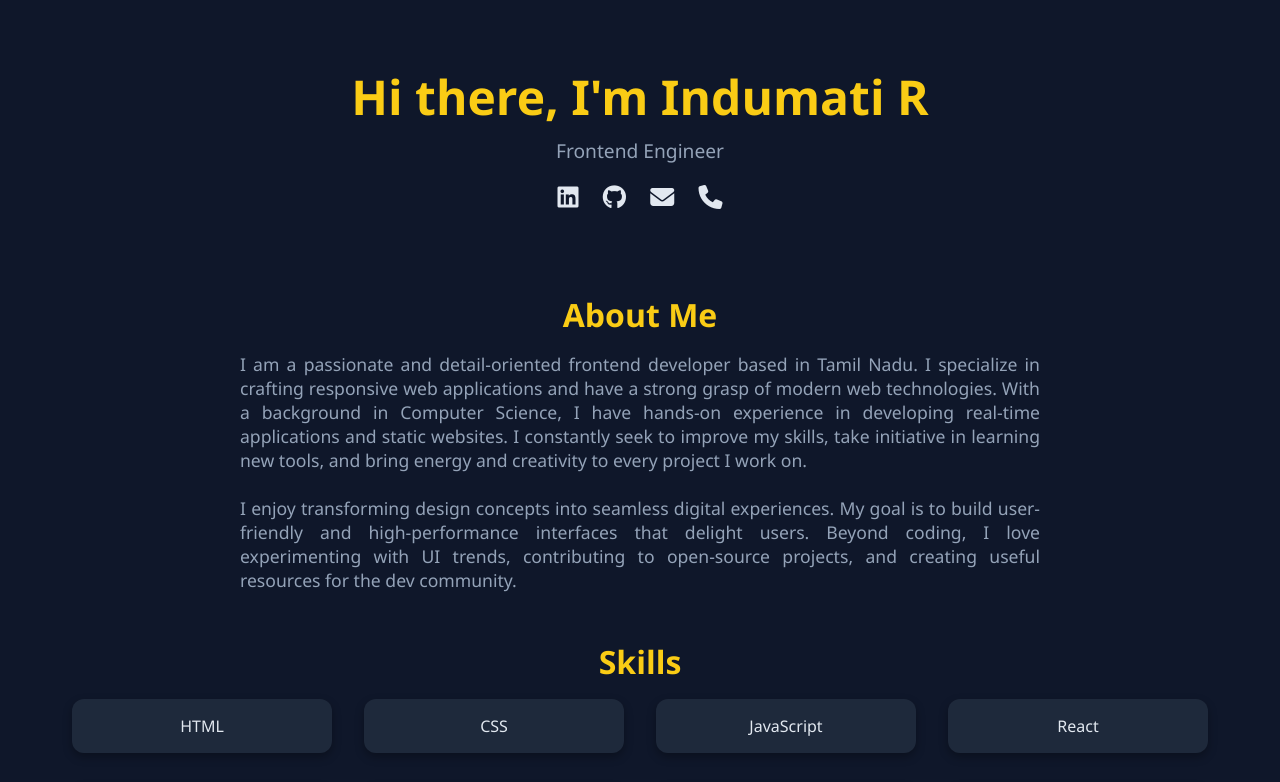
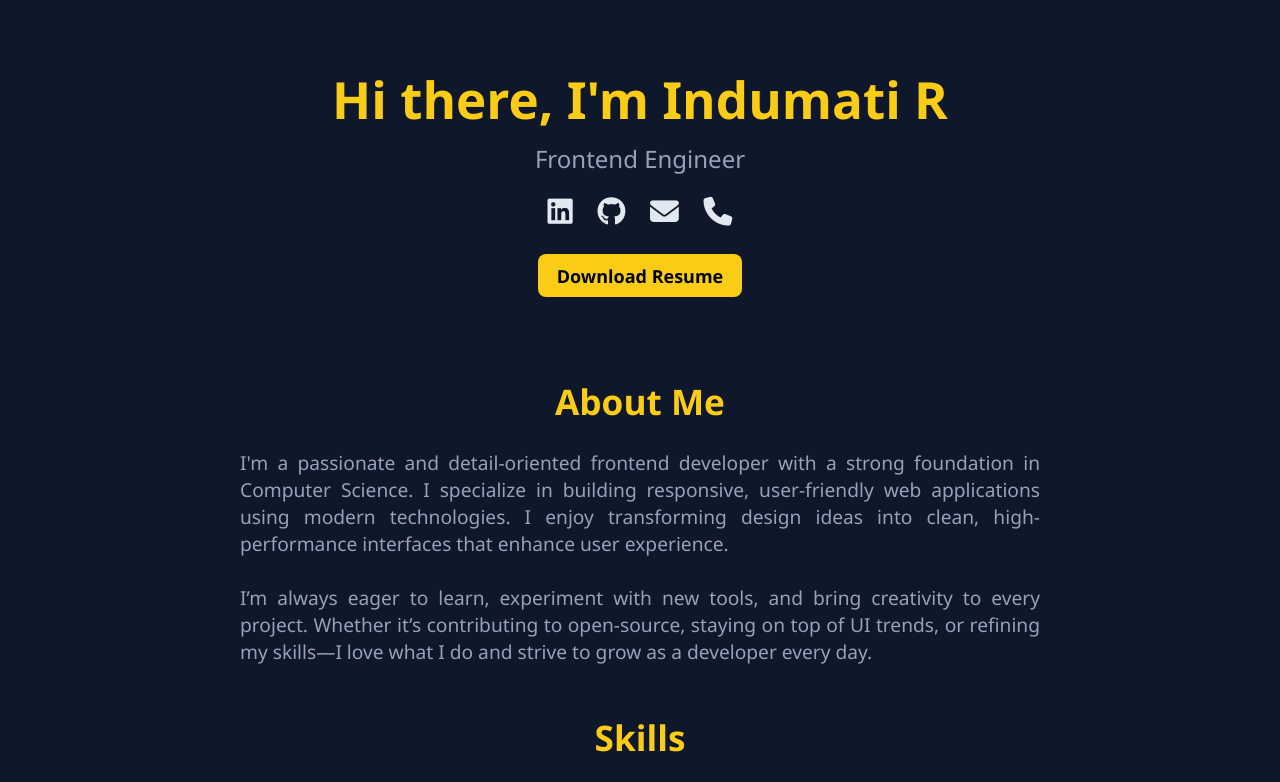
Before and after one commit to Indumati-K-Raja/indumati-portfolio, a plain HTML site: page index.html in a window 1280 px wide. Shown: the top 782 px of the page. Drawn offline with Linux system fonts and the light colour scheme.

Commit message:
added: resume

```diff
--- a/Styles/style.css
+++ b/Styles/style.css
@@ -1,4 +1,3 @@
-
 :root {
   --accent: #facc15;
   --bg: #0f172a;
@@ -18,6 +17,7 @@
   font-family: 'Segoe UI', sans-serif;
   background-color: var(--bg);
   color: var(--text);
+  font-size: 18px;
 }
 
 .container {
@@ -32,25 +32,49 @@
 }
 
 header h1 {
-      font-size: 3rem;
+  font-size: 3.2rem;
   color: var(--accent);
+  margin-bottom: 0.5rem;
 }
 
 header p {
-      font-size: 1.2rem;
+  font-size: 1.5rem;
   color: var(--muted);
-      margin: 0.5rem 0 1rem;
+  margin-bottom: 1rem;
+}
+
+.icons {
+  margin-bottom: 1rem;
 }
 
 .icons a {
   margin: 0 10px;
   color: var(--text);
-      font-size: 1.5rem;
+  font-size: 1.8rem;
   transition: color 0.3s;
 }
 
 .icons a:hover {
   color: var(--accent);
+}
+
+.resume-download {
+  margin-top: 1.5rem;
+}
+
+.resume-download a {
+  display: inline-block;
+  background-color: var(--accent);
+  color: #000;
+  padding: 0.6rem 1.2rem;
+  border-radius: 8px;
+  text-decoration: none;
+  font-weight: bold;
+  transition: background-color 0.3s;
+}
+
+.resume-download a:hover {
+  background-color: #eab308;
 }
 
 section {
@@ -59,8 +83,8 @@
 
 section h2 {
   color: var(--accent);
-      font-size: 2rem;
-      margin-bottom: 1rem;
+  font-size: 2.2rem;
+  margin-bottom: 1.5rem;
   text-align: center;
 }
 
@@ -74,7 +98,7 @@
   margin: auto;
   text-align: justify;
   color: var(--muted);
-      font-size: 1.1rem;
+  font-size: 1.2rem;
 }
 
 .skills, .projects {
@@ -83,7 +107,7 @@
 
 .skill, .project {
   background-color: var(--card-bg);
-      padding: 1rem;
+  padding: 1.5rem;
   border-radius: 12px;
   box-shadow: 0 4px 10px rgba(0, 0, 0, 0.3);
   text-align: center;
@@ -100,7 +124,7 @@
 }
 
 .project p {
-      font-size: 0.95rem;
+  font-size: 1rem;
   color: var(--muted);
   margin-bottom: 0.5rem;
 }
--- a/index.html
+++ b/index.html
@@ -6,7 +6,6 @@
   <title>Indumati R | Frontend Engineer</title>
   <link rel="stylesheet" href="https://cdnjs.cloudflare.com/ajax/libs/font-awesome/6.5.0/css/all.min.css" crossorigin="anonymous" referrerpolicy="no-referrer" />
   <link rel="stylesheet" href="Styles\style.css" />
-
 </head>
 <body>
   <div class="container">
@@ -19,13 +18,23 @@
         <a href="mailto:indumatiraja2005@gmail.com" aria-label="Email"><i class="fas fa-envelope"></i></a>
         <a href="tel:+918015821212" aria-label="Phone"><i class="fas fa-phone"></i></a>
       </div>
+      <div class="resume-download">
+        <a href="resume.pdf" download>Download Resume</a>
+      </div>
     </header>
 
     <section>
       <h2>About Me</h2>
       <div class="about">
-        <p>I am a passionate and detail-oriented frontend developer based in Tamil Nadu. I specialize in crafting responsive web applications and have a strong grasp of modern web technologies. With a background in Computer Science, I have hands-on experience in developing real-time applications and static websites. I constantly seek to improve my skills, take initiative in learning new tools, and bring energy and creativity to every project I work on.<br><br>
-        I enjoy transforming design concepts into seamless digital experiences. My goal is to build user-friendly and high-performance interfaces that delight users. Beyond coding, I love experimenting with UI trends, contributing to open-source projects, and creating useful resources for the dev community.</p>
+        <p>
+          I'm a passionate and detail-oriented frontend developer with a strong foundation in Computer Science.
+          I specialize in building responsive, user-friendly web applications using modern technologies.
+          I enjoy transforming design ideas into clean, high-performance interfaces that enhance user experience.
+          <br><br>
+          I’m always eager to learn, experiment with new tools, and bring creativity to every project.
+          Whether it’s contributing to open-source, staying on top of UI trends, or refining my skills—I love what I do and strive to grow as a developer every day.
+        </p>
+
       </div>
     </section>
 
```
Also changed, not shown: 1 other file. Lines whose indentation alone changed are shown as unchanged.
